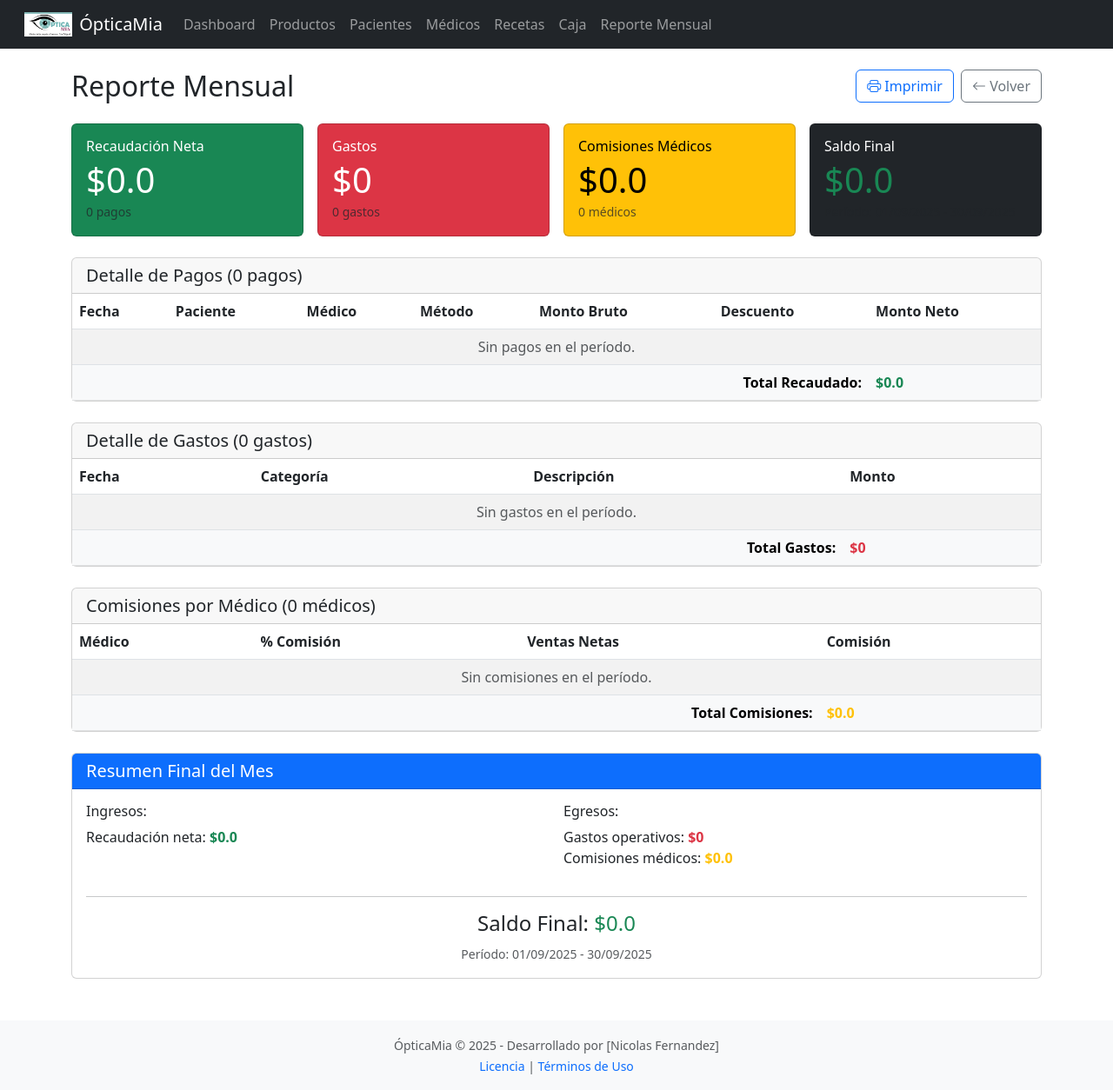
After one commit to Nikise23/optica_mia, a Flask app: page /reporte-mensual in a window 1280 px wide. The commit adds this page. Shown: the whole page at 87% size. Run offline with Flask 3, Linux system fonts and the light colour scheme; data that the repository does not hold is empty.

Commit message:
Actualizo backend y templates, agrego reporte mensual

```diff
--- a/app.py
+++ b/app.py
@@ -25,6 +25,9 @@ with app.app_context():
             # Add receta.armazon_id if missing
             if column_exists('receta', 'id') and not column_exists('receta', 'armazon_id'):
                 cur.execute("ALTER TABLE receta ADD COLUMN armazon_id INTEGER")
+            # Add cierre_caja.estado_abierta if missing
+            if column_exists('cierre_caja', 'id') and not column_exists('cierre_caja', 'estado_abierta'):
+                cur.execute("ALTER TABLE cierre_caja ADD COLUMN estado_abierta BOOLEAN DEFAULT 1")
             conn.commit()
             cur.close()
             conn.close()
@@ -61,15 +64,16 @@ def dashboard():
     comisiones = {}
     comisiones_detalle = []
     for medico in medicos:
-        # Sumar pagos netos de todas sus recetas
+        # Sumar pagos netos de todas sus recetas del mes actual
         pagos_netos = 0.0
         for receta in medico.recetas:
-            for p in getattr(receta, 'pagos', []) or []:
-                pagos_netos += (p.monto or 0) * (1 - ((p.descuento or 0) / 100.0))
+            if receta.fecha >= first_of_month and receta.fecha < next_month:
+                for p in getattr(receta, 'pagos', []) or []:
+                    pagos_netos += (p.monto or 0) * (1 - ((p.descuento or 0) / 100.0))
         porcentaje = medico.porcentaje_comision or 0
         monto = pagos_netos * (porcentaje / 100.0)
         comisiones[medico.id] = monto
-        comisiones_detalle.append({'medico': medico, 'porcentaje': porcentaje, 'monto': monto})
+        comisiones_detalle.append({'medico': medico, 'porcentaje': porcentaje, 'monto': monto, 'pagos_netos': pagos_netos})
 
     # Cierre de hoy
     cierre_hoy = CierreCaja.query.filter_by(fecha=today).first()
@@ -117,6 +121,8 @@ def dashboard():
         pagos_mes_neto=pagos_mes_neto,
         gastos_mes=gastos_mes,
         datos_grafico=datos_grafico,
+        first_of_month=first_of_month,
+        next_month=next_month,
     )
 
 # CRUD de productos, pacientes, médicos, recetas, caja...
@@ -527,6 +533,13 @@ def caja_dashboard():
 
 @app.route('/caja/pago/new', methods=['GET', 'POST'])
 def caja_pago_create():
+    # Verificar si la caja está abierta
+    hoy = date.today()
+    cierre_hoy = CierreCaja.query.filter_by(fecha=hoy).first()
+    if cierre_hoy and not cierre_hoy.estado_abierta:
+        flash('La caja está cerrada. Debe reabrirla para registrar pagos.', 'warning')
+        return redirect(url_for('caja_dashboard'))
+
     if request.method == 'POST':
         try:
             receta_id_val = int(request.form.get('receta_id') or 0)
@@ -583,7 +596,7 @@ def caja_cierre_create():
             # Verificar si ya existe cierre para hoy
             hoy = date.today()
             cierre_existente = CierreCaja.query.filter_by(fecha=hoy).first()
-            if cierre_existente:
+            if cierre_existente and not cierre_existente.estado_abierta:
                 flash('Ya existe un cierre de caja para hoy')
                 return redirect(url_for('caja_dashboard'))
 
@@ -594,22 +607,52 @@ def caja_cierre_create():
             total_transferencia = sum((p.monto or 0) * (1 - ((p.descuento or 0) / 100.0)) for p in pagos_hoy if p.metodo_pago == 'Transferencia')
             total_general = sum((p.monto or 0) * (1 - ((p.descuento or 0) / 100.0)) for p in pagos_hoy)
 
-            cierre = CierreCaja(
-                fecha=hoy,
-                total_efectivo=total_efectivo,
-                total_tarjeta=total_tarjeta,
-                total_transferencia=total_transferencia,
-                total_general=total_general
-            )
-            db.session.add(cierre)
+            if cierre_existente:
+                # Actualizar cierre existente
+                cierre_existente.total_efectivo = total_efectivo
+                cierre_existente.total_tarjeta = total_tarjeta
+                cierre_existente.total_transferencia = total_transferencia
+                cierre_existente.total_general = total_general
+                cierre_existente.estado_abierta = False
+            else:
+                # Crear nuevo cierre
+                cierre = CierreCaja(
+                    fecha=hoy,
+                    total_efectivo=total_efectivo,
+                    total_tarjeta=total_tarjeta,
+                    total_transferencia=total_transferencia,
+                    total_general=total_general,
+                    estado_abierta=False
+                )
+                db.session.add(cierre)
+
             db.session.commit()
-            flash('Cierre de caja registrado correctamente')
+            flash('Caja cerrada correctamente')
             return redirect(url_for('caja_dashboard'))
         except Exception as exc:
             db.session.rollback()
-            flash(f'Error al registrar cierre: {exc}')
+            flash(f'Error al cerrar caja: {exc}')
 
     return render_template('cierre_form.html')
+
+
+@app.route('/caja/reabrir', methods=['POST'])
+def caja_reabrir():
+    try:
+        hoy = date.today()
+        cierre_hoy = CierreCaja.query.filter_by(fecha=hoy).first()
+        if not cierre_hoy:
+            flash('No hay cierre de caja para hoy')
+            return redirect(url_for('caja_dashboard'))
+
+        cierre_hoy.estado_abierta = True
+        db.session.commit()
+        flash('Caja reabierta correctamente')
+        return redirect(url_for('caja_dashboard'))
+    except Exception as exc:
+        db.session.rollback()
+        flash(f'Error al reabrir caja: {exc}')
+        return redirect(url_for('caja_dashboard'))
 
 
 @app.route('/caja/pago/<int:pago_id>/delete', methods=['POST'])
@@ -633,6 +676,13 @@ def gastos_list():
 
 @app.route('/gastos/new', methods=['GET', 'POST'])
 def gastos_create():
+    # Verificar si la caja está abierta
+    hoy = date.today()
+    cierre_hoy = CierreCaja.query.filter_by(fecha=hoy).first()
+    if cierre_hoy and not cierre_hoy.estado_abierta:
+        flash('La caja está cerrada. Debe reabrirla para registrar gastos.', 'warning')
+        return redirect(url_for('gastos_list'))
+
     if request.method == 'POST':
         try:
             fecha_str = (request.form.get('fecha') or '').strip()
@@ -665,6 +715,82 @@ def gastos_delete(gasto_id: int):
         db.session.rollback()
         flash(f'No se pudo eliminar: {exc}')
     return redirect(url_for('gastos_list'))
+
+
+@app.route('/reporte-mensual')
+def reporte_mensual():
+    # Fechas del mes actual
+    hoy = date.today()
+    first_of_month = date(hoy.year, hoy.month, 1)
+    if hoy.month == 12:
+        next_month = date(hoy.year + 1, 1, 1)
+    else:
+        next_month = date(hoy.year, hoy.month + 1, 1)
+
+    # Recaudación neta del mes
+    pagos_mes_neto = 0.0
+    pagos_detalle = []
+    for p in Pago.query.filter(Pago.fecha >= first_of_month, Pago.fecha < next_month).all():
+        monto_neto = (p.monto or 0) * (1 - ((p.descuento or 0) / 100.0))
+        pagos_mes_neto += monto_neto
+        pagos_detalle.append({
+            'fecha': p.fecha,
+            'paciente': f"{p.receta.paciente.apellido}, {p.receta.paciente.nombre}",
+            'medico': f"{p.receta.medico.apellido}, {p.receta.medico.nombre}" if p.receta.medico else "Sin médico",
+            'metodo': p.metodo_pago or 'Sin especificar',
+            'monto_bruto': p.monto or 0,
+            'descuento': p.descuento or 0,
+            'monto_neto': monto_neto
+        })
+
+    # Gastos del mes
+    gastos_mes = (
+        db.session.query(func.coalesce(func.sum(Gasto.monto), 0))
+        .filter(Gasto.fecha >= first_of_month, Gasto.fecha < next_month)
+        .scalar()
+    )
+    gastos_detalle = Gasto.query.filter(Gasto.fecha >= first_of_month, Gasto.fecha < next_month).order_by(Gasto.fecha.desc()).all()
+
+    # Comisiones por médico del mes
+    medicos = Medico.query.all()
+    comisiones_detalle = []
+    total_comisiones = 0.0
+    for medico in medicos:
+        pagos_netos = 0.0
+        for receta in medico.recetas:
+            if receta.fecha >= first_of_month and receta.fecha < next_month:
+                for p in getattr(receta, 'pagos', []) or []:
+                    pagos_netos += (p.monto or 0) * (1 - ((p.descuento or 0) / 100.0))
+        porcentaje = medico.porcentaje_comision or 0
+        monto_comision = pagos_netos * (porcentaje / 100.0)
+        total_comisiones += monto_comision
+        if pagos_netos > 0:  # Solo mostrar médicos con ventas
+            comisiones_detalle.append({
+                'medico': medico,
+                'porcentaje': porcentaje,
+                'pagos_netos': pagos_netos,
+                'comision': monto_comision
+            })
+
+    # Resumen final
+    saldo_mes = pagos_mes_neto - gastos_mes - total_comisiones
+
+    from datetime import timedelta
+
+    return render_template(
+        'reporte_mensual.html',
+        first_of_month=first_of_month,
+        next_month=next_month,
+        pagos_mes_neto=pagos_mes_neto,
+        pagos_detalle=pagos_detalle,
+        gastos_mes=gastos_mes,
+        gastos_detalle=gastos_detalle,
+        comisiones_detalle=comisiones_detalle,
+        total_comisiones=total_comisiones,
+        saldo_mes=saldo_mes,
+        timedelta=timedelta,
+    )
+
 
 # CSV export del cierre diario
 from flask import Response
--- a/models/models.py
+++ b/models/models.py
@@ -36,7 +36,7 @@ class Medico(db.Model):
 class Receta(db.Model):
     id = db.Column(db.Integer, primary_key=True)
     paciente_id = db.Column(db.Integer, db.ForeignKey('paciente.id'))
-    medico_id = db.Column(db.Integer, db.ForeignKey('medico.id'))
+    medico_id = db.Column(db.Integer, db.ForeignKey('medico.id'), nullable=True)
     fecha = db.Column(db.Date)
     tipo_lente = db.Column(db.String(100))
     medida_od = db.Column(db.String(50))
@@ -63,6 +63,7 @@ class CierreCaja(db.Model):
     total_tarjeta = db.Column(db.Float)
     total_transferencia = db.Column(db.Float)
     total_general = db.Column(db.Float)
+    estado_abierta = db.Column(db.Boolean, default=True)  # True = abierta, False = cerrada
 
 # Nuevos modelos para pagos parciales y gastos
 class Pago(db.Model):
--- a/templates/base.html
+++ b/templates/base.html
@@ -28,6 +28,7 @@
                     <li class="nav-item"><a class="nav-link" href="/medicos">Médicos</a></li>
                     <li class="nav-item"><a class="nav-link" href="/recetas">Recetas</a></li>
                     <li class="nav-item"><a class="nav-link" href="/caja">Caja</a></li>
+                    <li class="nav-item"><a class="nav-link" href="/reporte-mensual">Reporte Mensual</a></li>
                 </ul>
             </div>
         </div>
--- a/templates/receta_form.html
+++ b/templates/receta_form.html
@@ -22,8 +22,8 @@
   </div>
   <div class="col-sm-6 col-lg-3">
     <label class="form-label">Médico</label>
-    <select name="medico_id" class="form-select" required>
-      <option value="">Seleccionar médico</option>
+    <select name="medico_id" class="form-select">
+      <option value="">Sin médico</option>
       {% for m in medicos %}
       <option value="{{ m.id }}" {% if receta and receta.medico_id == m.id %}selected{% endif %}>
         {{ m.apellido }}, {{ m.nombre }}
--- a/templates/recetas.html
+++ b/templates/recetas.html
@@ -36,7 +36,7 @@
         <tr>
           <td>{{ r.fecha }}</td>
           <td>{{ r.paciente.apellido }}, {{ r.paciente.nombre }}</td>
-          <td>{{ r.medico.apellido }}, {{ r.medico.nombre }}</td>
+          <td>{% if r.medico %}{{ r.medico.apellido }}, {{ r.medico.nombre }}{% else %}Sin médico{% endif %}</td>
           <td>{{ r.tipo_lente or '' }}</td>
           <td>
             {% if r.medida_od or r.medida_os %}
--- /dev/null
+++ b/templates/reporte_mensual.html
@@ -0,0 +1,219 @@
+{% extends 'base.html' %}
+
+{% block title %}Reporte Mensual · ÓpticaApp{% endblock %}
+
+{% block content %}
+<div class="d-flex justify-content-between align-items-center mb-4">
+  <h2 class="mb-0">Reporte Mensual</h2>
+  <div class="d-flex gap-2">
+    <button class="btn btn-outline-primary" onclick="window.print()"><i class="bi bi-printer"></i> Imprimir</button>
+    <a class="btn btn-outline-secondary" href="{{ url_for('dashboard') }}"><i class="bi bi-arrow-left"></i> Volver</a>
+  </div>
+</div>
+
+<!-- Resumen Ejecutivo -->
+<div class="row g-3 mb-4">
+  <div class="col-sm-6 col-lg-3">
+    <div class="card text-bg-success h-100">
+      <div class="card-body">
+        <h6 class="card-title mb-1">Recaudación Neta</h6>
+        <div class="display-6">${{ pagos_mes_neto | round(2) }}</div>
+        <small class="text-muted">{{ pagos_detalle | length }} pagos</small>
+      </div>
+    </div>
+  </div>
+  <div class="col-sm-6 col-lg-3">
+    <div class="card text-bg-danger h-100">
+      <div class="card-body">
+        <h6 class="card-title mb-1">Gastos</h6>
+        <div class="display-6">${{ gastos_mes | round(2) }}</div>
+        <small class="text-muted">{{ gastos_detalle | length }} gastos</small>
+      </div>
+    </div>
+  </div>
+  <div class="col-sm-6 col-lg-3">
+    <div class="card text-bg-warning h-100">
+      <div class="card-body">
+        <h6 class="card-title mb-1">Comisiones Médicos</h6>
+        <div class="display-6">${{ total_comisiones | round(2) }}</div>
+        <small class="text-muted">{{ comisiones_detalle | length }} médicos</small>
+      </div>
+    </div>
+  </div>
+  <div class="col-sm-6 col-lg-3">
+    <div class="card text-bg-dark h-100">
+      <div class="card-body">
+        <h6 class="card-title mb-1">Saldo Final</h6>
+        <div class="display-6 {% if saldo_mes >= 0 %}text-success{% else %}text-danger{% endif %}">${{ saldo_mes | round(2) }}</div>
+        <small class="text-muted">Período: {{ first_of_month.strftime('%d/%m/%Y') }} - {{ (next_month - timedelta(days=1)).strftime('%d/%m/%Y') }}</small>
+      </div>
+    </div>
+  </div>
+</div>
+
+<!-- Detalle de Pagos -->
+<div class="card mb-4">
+  <div class="card-header">
+    <h5 class="mb-0">Detalle de Pagos ({{ pagos_detalle | length }} pagos)</h5>
+  </div>
+  <div class="card-body p-0">
+    <div class="table-responsive">
+      <table class="table table-striped mb-0 align-middle">
+        <thead>
+          <tr>
+            <th>Fecha</th>
+            <th>Paciente</th>
+            <th>Médico</th>
+            <th>Método</th>
+            <th>Monto Bruto</th>
+            <th>Descuento</th>
+            <th>Monto Neto</th>
+          </tr>
+        </thead>
+        <tbody>
+          {% for p in pagos_detalle %}
+          <tr>
+            <td>{{ p.fecha.strftime('%d/%m/%Y') }}</td>
+            <td>{{ p.paciente }}</td>
+            <td>{{ p.medico }}</td>
+            <td>{{ p.metodo }}</td>
+            <td>${{ p.monto_bruto | round(2) }}</td>
+            <td>{{ p.descuento | round(2) }}%</td>
+            <td class="fw-bold text-success">${{ p.monto_neto | round(2) }}</td>
+          </tr>
+          {% else %}
+          <tr>
+            <td colspan="7" class="text-center text-muted">Sin pagos en el período.</td>
+          </tr>
+          {% endfor %}
+        </tbody>
+        <tfoot class="table-light">
+          <tr>
+            <th colspan="6" class="text-end">Total Recaudado:</th>
+            <th class="text-success">${{ pagos_mes_neto | round(2) }}</th>
+          </tr>
+        </tfoot>
+      </table>
+    </div>
+  </div>
+</div>
+
+<!-- Detalle de Gastos -->
+<div class="card mb-4">
+  <div class="card-header">
+    <h5 class="mb-0">Detalle de Gastos ({{ gastos_detalle | length }} gastos)</h5>
+  </div>
+  <div class="card-body p-0">
+    <div class="table-responsive">
+      <table class="table table-striped mb-0 align-middle">
+        <thead>
+          <tr>
+            <th>Fecha</th>
+            <th>Categoría</th>
+            <th>Descripción</th>
+            <th>Monto</th>
+          </tr>
+        </thead>
+        <tbody>
+          {% for g in gastos_detalle %}
+          <tr>
+            <td>{{ g.fecha.strftime('%d/%m/%Y') }}</td>
+            <td>{{ g.categoria or 'Sin categoría' }}</td>
+            <td>{{ g.descripcion or 'Sin descripción' }}</td>
+            <td class="fw-bold text-danger">${{ g.monto | round(2) }}</td>
+          </tr>
+          {% else %}
+          <tr>
+            <td colspan="4" class="text-center text-muted">Sin gastos en el período.</td>
+          </tr>
+          {% endfor %}
+        </tbody>
+        <tfoot class="table-light">
+          <tr>
+            <th colspan="3" class="text-end">Total Gastos:</th>
+            <th class="text-danger">${{ gastos_mes | round(2) }}</th>
+          </tr>
+        </tfoot>
+      </table>
+    </div>
+  </div>
+</div>
+
+<!-- Comisiones por Médico -->
+<div class="card mb-4">
+  <div class="card-header">
+    <h5 class="mb-0">Comisiones por Médico ({{ comisiones_detalle | length }} médicos)</h5>
+  </div>
+  <div class="card-body p-0">
+    <div class="table-responsive">
+      <table class="table table-striped mb-0 align-middle">
+        <thead>
+          <tr>
+            <th>Médico</th>
+            <th>% Comisión</th>
+            <th>Ventas Netas</th>
+            <th>Comisión</th>
+          </tr>
+        </thead>
+        <tbody>
+          {% for c in comisiones_detalle %}
+          <tr>
+            <td>{{ c.medico.apellido }}, {{ c.medico.nombre }}</td>
+            <td>{{ c.porcentaje | round(2) }}%</td>
+            <td>${{ c.pagos_netos | round(2) }}</td>
+            <td class="fw-bold text-warning">${{ c.comision | round(2) }}</td>
+          </tr>
+          {% else %}
+          <tr>
+            <td colspan="4" class="text-center text-muted">Sin comisiones en el período.</td>
+          </tr>
+          {% endfor %}
+        </tbody>
+        <tfoot class="table-light">
+          <tr>
+            <th colspan="3" class="text-end">Total Comisiones:</th>
+            <th class="text-warning">${{ total_comisiones | round(2) }}</th>
+          </tr>
+        </tfoot>
+      </table>
+    </div>
+  </div>
+</div>
+
+<!-- Resumen Final -->
+<div class="card">
+  <div class="card-header bg-primary text-white">
+    <h5 class="mb-0">Resumen Final del Mes</h5>
+  </div>
+  <div class="card-body">
+    <div class="row g-3">
+      <div class="col-md-6">
+        <h6>Ingresos:</h6>
+        <ul class="list-unstyled">
+          <li>Recaudación neta: <span class="fw-bold text-success">${{ pagos_mes_neto | round(2) }}</span></li>
+        </ul>
+      </div>
+      <div class="col-md-6">
+        <h6>Egresos:</h6>
+        <ul class="list-unstyled">
+          <li>Gastos operativos: <span class="fw-bold text-danger">${{ gastos_mes | round(2) }}</span></li>
+          <li>Comisiones médicos: <span class="fw-bold text-warning">${{ total_comisiones | round(2) }}</span></li>
+        </ul>
+      </div>
+    </div>
+    <hr>
+    <div class="text-center">
+      <h4>Saldo Final: <span class="{% if saldo_mes >= 0 %}text-success{% else %}text-danger{% endif %}">${{ saldo_mes | round(2) }}</span></h4>
+      <small class="text-muted">Período: {{ first_of_month.strftime('%d/%m/%Y') }} - {{ (next_month - timedelta(days=1)).strftime('%d/%m/%Y') }}</small>
+    </div>
+  </div>
+</div>
+
+<style>
+@media print {
+  .btn, .d-flex.gap-2 { display: none !important; }
+  .card { border: 1px solid #000 !important; }
+  .table { font-size: 12px; }
+}
+</style>
+{% endblock %}
```
Also changed, not shown: templates/caja.html (+12 -2 lines).
